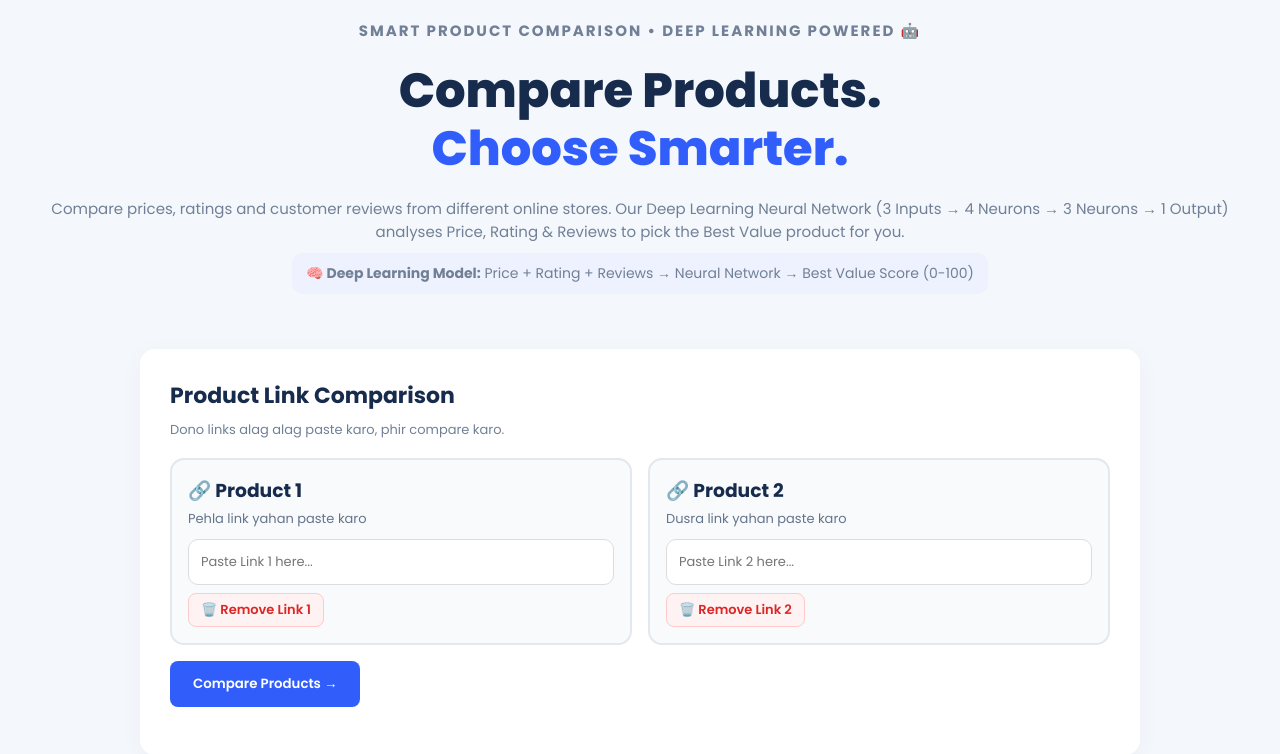
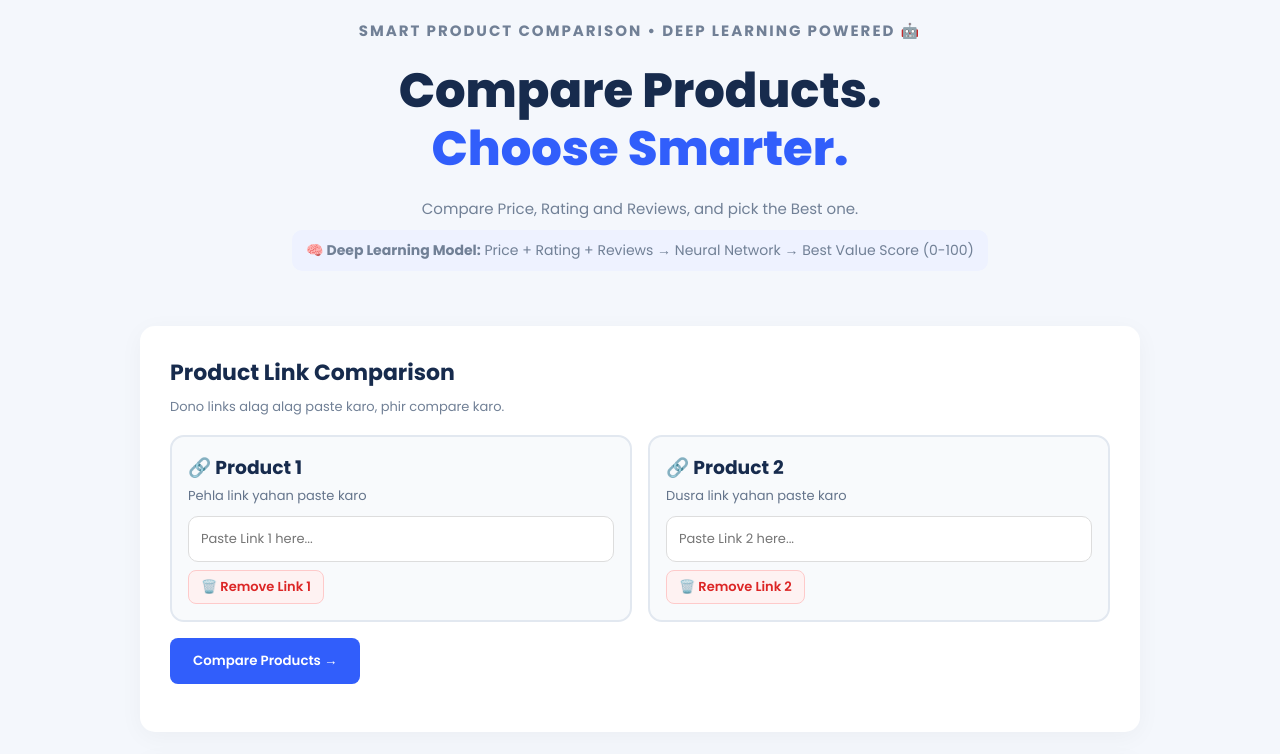
Before and after one commit to reeba-mughal/SMARTCOMPARE, a Flask app: page / in a window 1280 px wide. Shown: the part 134-888 px from the top of the page. Run offline with Flask 3, Linux system fonts and the light colour scheme.

Commit message:
Update index.html

```diff
--- a/templates/index.html
+++ b/templates/index.html
@@ -19,7 +19,7 @@
     <section class="hero">
         <p class="small-title">SMART PRODUCT COMPARISON • DEEP LEARNING POWERED 🤖</p>
         <h1>Compare Products.<br><span>Choose Smarter.</span></h1>
-        <p>Compare prices, ratings and customer reviews from different online stores. Our Deep Learning Neural Network (3 Inputs → 4 Neurons → 3 Neurons → 1 Output) analyses Price, Rating & Reviews to pick the Best Value product for you.</p>
+        <p>Compare Price, Rating and Reviews, and pick the Best one.</p>
         <p style="background:#eef2ff;padding:10px 14px;border-radius:10px;display:inline-block;margin-top:10px;font-size:14px;"><b>🧠 Deep Learning Model:</b> Price + Rating + Reviews → Neural Network → Best Value Score (0-100)</p>
     </section>
 
```
